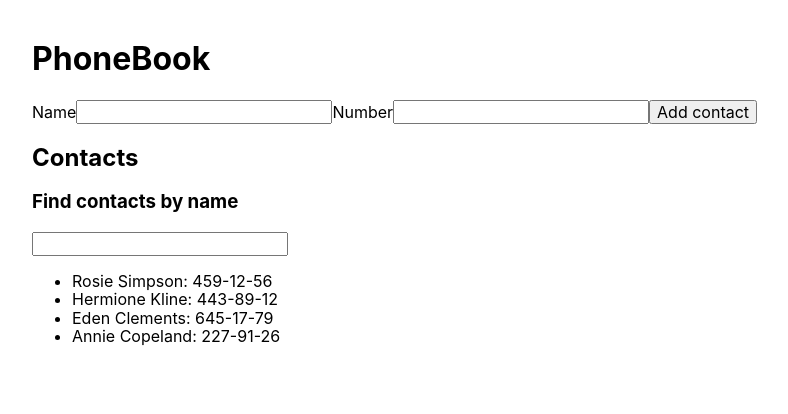
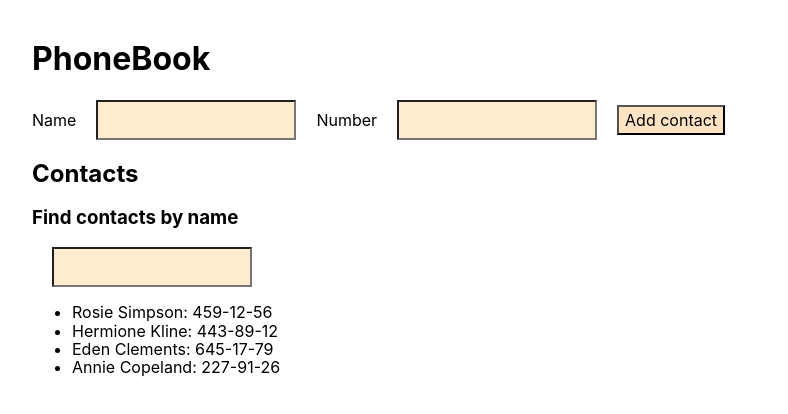
Before and after one commit to OksanaChorna/goit-react-hw-02-phonebook, a React (Create React App) app: page / in a window 1280 px wide. Shown: the top 414 px of the page, without its empty margins (28-816 px from the left). Built offline with nearby package versions, Linux system fonts and the light colour scheme.

Commit message:
Винесено в окремі компоненти

```diff
--- a/src/App.js
+++ b/src/App.js
@@ -1,7 +1,8 @@
 import React, { Component } from 'react';
-import shortid from 'shortid';
-// import ContactsForm from './components/ContactsForm';
+import ContactsForm from './components/ContactsForm';
+import ContactsList from './components/ContactsList/ContactsList';
 import Container from './components/Container';
+import Filter from './components/Filter/Filter';
 
 class App extends Component {
   state = {
@@ -12,8 +13,6 @@ class App extends Component {
       { id: 'id-4', name: 'Annie Copeland', number: '227-91-26' },
     ],
     filter: '',
-    name: '',
-    number: '',
   };
 
   handleChange = event => {
@@ -22,97 +21,40 @@ class App extends Component {
   };
 
   addContact = contact => {
+    console.log('Add contact', contact);
     this.setState(({ contacts }) => ({
       contacts: [contact, ...contacts],
     }));
   };
 
+  findContact = () => {
+    const { filter, contacts } = this.state;
+    const normalizedFilter = filter.toLocaleLowerCase();
+
+    if (filter.length) {
+      return contacts.filter(contact =>
+        contact.name.toLowerCase().includes(normalizedFilter),
+      );
+    } else {
+      return contacts;
+    }
+  };
   // deleteContact = contactId => {
   //   this.setState(prevState => ({
   //     contacts: prevState.contacts.filter(contact => contact.id !== contactId),
   //   }));
   // }; // 1.47 vebinar 3, на кнопку Видалити
 
-  findContact = () => {
-    const { filter, contacts } = this.state;
-
-    if (filter.length) {
-      return contacts.filter(contact =>
-        contact.name.toLowerCase().includes(filter.toLocaleLowerCase()),
-      );
-    } else {
-      return contacts;
-    }
-  };
-
-  handleSubmit = event => {
-    event.preventDefault();
-    const contact = {
-      id: shortid.generate(),
-      name: this.state.name,
-      number: this.state.number,
-    };
-    this.addContact(contact);
-    this.setState({ name: '', number: '' }); //reset
-  };
-
-  // formSubmitData = data => {
-  //   console.log(data);
-  // };
-
   render() {
-    const { name, number, filter } = this.state;
-
     return (
       <Container>
         <h1>PhoneBook</h1>
-        <form onSubmit={this.handleSubmit}>
-          <label htmlFor="">
-            {/* id зробити */}
-            Name
-            <input
-              type="text"
-              name="name"
-              pattern="^[a-zA-Zа-яА-Я]+(([' -][a-zA-Zа-яА-Я ])?[a-zA-Zа-яА-Я]*)*$"
-              title="Имя может состоять только из букв, апострофа, тире и пробелов. Например Adrian, Jacob Mercer, Charles de Batz de Castelmore d'Artagnan и т. п."
-              required
-              value={name}
-              onChange={this.handleChange}
-            />
-          </label>
-          <label htmlFor="">
-            {/* id зробити */}
-            Number
-            <input
-              type="tel"
-              name="number"
-              pattern="\+?\d{1,4}?[-.\s]?\(?\d{1,3}?\)?[-.\s]?\d{1,4}[-.\s]?\d{1,4}[-.\s]?\d{1,9}"
-              title="Номер телефона должен состоять из цифр и может содержать пробелы, тире, круглые скобки и может начинаться с +"
-              required
-              value={number}
-              onChange={this.handleChange}
-            />
-          </label>
-          <button type="submit">Add contact</button>
-        </form>
+        <ContactsForm onSubmit={this.addContact} />
+
         <div>
           <h2>Contacts</h2>
-          <h3>Find contacts by name</h3>
-          <input
-            type="text"
-            name="filter"
-            value={filter}
-            onChange={this.handleChange}
-          />
-          <ul>
-            {this.findContact().map(({ id, name, number }) => {
-              return (
-                <li key={id}>
-                  {name}: {number}
-                </li>
-              );
-            })}
-          </ul>
+          <Filter value={this.state.filter} onChange={this.handleChange} />
+          <ContactsList findContact={this.findContact} />
         </div>
       </Container>
     );
--- a/src/components/ContactsForm/ContactsForm.js
+++ b/src/components/ContactsForm/ContactsForm.js
@@ -1,29 +1,35 @@
 import React, { Component } from 'react';
 // import PropsType from 'prop-types';
-// import style from './ContactsForm.module.css';
+import style from './ContactsForm.module.css';
 import shortid from 'shortid';
 
 class ContactsForm extends Component {
   initialState = {
-    contacts: [],
     name: '',
+    number: '',
   };
 
   state = {
-    // contacts: [],
     name: '',
+    number: '',
   };
 
   nameInputId = shortid.generate();
+  numberInpurId = shortid.generate();
 
   handleChange = event => {
-    const { name, value } = event.target;
+    const { name, value } = event.currentTarget;
     this.setState({ [name]: value });
   };
 
   handleSubmit = event => {
     event.preventDefault();
-    this.props.onSubmit(this.state.name);
+    const contact = {
+      id: shortid.generate(),
+      name: this.state.name,
+      number: this.state.number,
+    };
+    this.props.onSubmit(contact);
 
     this.reset();
   };
@@ -33,6 +39,8 @@ class ContactsForm extends Component {
   };
 
   render() {
+    const { name, number } = this.state;
+
     return (
       <form onSubmit={this.handleSubmit}>
         <label htmlFor={this.nameInputId}>
@@ -43,12 +51,27 @@ class ContactsForm extends Component {
             pattern="^[a-zA-Zа-яА-Я]+(([' -][a-zA-Zа-яА-Я ])?[a-zA-Zа-яА-Я]*)*$"
             title="Имя может состоять только из букв, апострофа, тире и пробелов. Например Adrian, Jacob Mercer, Charles de Batz de Castelmore d'Artagnan и т. п."
             required
-            value={this.state.name}
+            value={name}
             onChange={this.handleChange}
             id={this.nameInputId}
           />
         </label>
-        <button type="submit">Add contact</button>
+        <label htmlFor={this.numberInpurId}>
+          Number
+          <input
+            type="tel"
+            name="number"
+            pattern="\+?\d{1,4}?[-.\s]?\(?\d{1,3}?\)?[-.\s]?\d{1,4}[-.\s]?\d{1,4}[-.\s]?\d{1,9}"
+            title="Номер телефона должен состоять из цифр и может содержать пробелы, тире, круглые скобки и может начинаться с +"
+            required
+            value={number}
+            onChange={this.handleChange}
+            id={this.numberInpurId}
+          />
+        </label>
+        <button className={style.button} type="submit">
+          Add contact
+        </button>
       </form>
     );
   }
--- a/src/components/ContactsForm/ContactsForm.module.css
+++ b/src/components/ContactsForm/ContactsForm.module.css
@@ -0,0 +1,18 @@
+input {
+    width: 200px;
+    height: 40px;
+    padding: 5px;
+    margin-left: 20px;
+    margin-right: 20px;
+
+    font-size: 18px;
+    font-weight: 600;
+
+    background-color: blanchedalmond;
+}
+
+.button {
+    width: auto;
+    height: 30px;
+    background-color: bisque;
+}
--- /dev/null
+++ b/src/components/ContactsList/ContactsList.js
@@ -0,0 +1,13 @@
+import ContactItem from './ContactsListItem';
+
+const ContactsList = ({ findContact }) => {
+  return (
+    <ul>
+      {findContact().map(({ id, name, number }) => {
+        return <ContactItem key={id} id={id} name={name} number={number} />;
+      })}
+    </ul>
+  );
+};
+
+export default ContactsList;
--- /dev/null
+++ b/src/components/ContactsList/ContactsList.module.css
@@ -0,0 +1,3 @@
+.contactList {
+    font-size: 22px;
+}
--- /dev/null
+++ b/src/components/ContactsList/ContactsListItem.js
@@ -0,0 +1,9 @@
+const ContactItem = ({ id, name, number }) => {
+  return (
+    <li>
+      {name}: {number}
+    </li>
+  );
+};
+
+export default ContactItem;
--- /dev/null
+++ b/src/components/ContactsList/ContactsListItem.module.css
@@ -0,0 +1,3 @@
+.contactItem {
+    margin-top: 10px;
+}
--- /dev/null
+++ b/src/components/ContactsList/index.js
@@ -0,0 +1 @@
+export { default } from './ContactsList';
--- /dev/null
+++ b/src/components/Filter/Filter.js
@@ -0,0 +1,25 @@
+import React, { Component } from 'react';
+import PropTypes from 'prop-types';
+
+class Filter extends Component {
+  render() {
+    return (
+      <>
+        <h3>Find contacts by name</h3>
+        <input
+          type="text"
+          name="filter"
+          value={this.props.value}
+          onChange={this.props.onChange}
+        />
+      </>
+    );
+  }
+}
+
+Filter.propTypes = {
+  filter: PropTypes.string,
+  onChange: PropTypes.func.isRequired,
+};
+
+export default Filter;
--- /dev/null
+++ b/src/components/Filter/index.js
@@ -0,0 +1 @@
+export { default } from './Filter';
```
Also changed, not shown: src/components/Filter/Filter.module.css (added).
